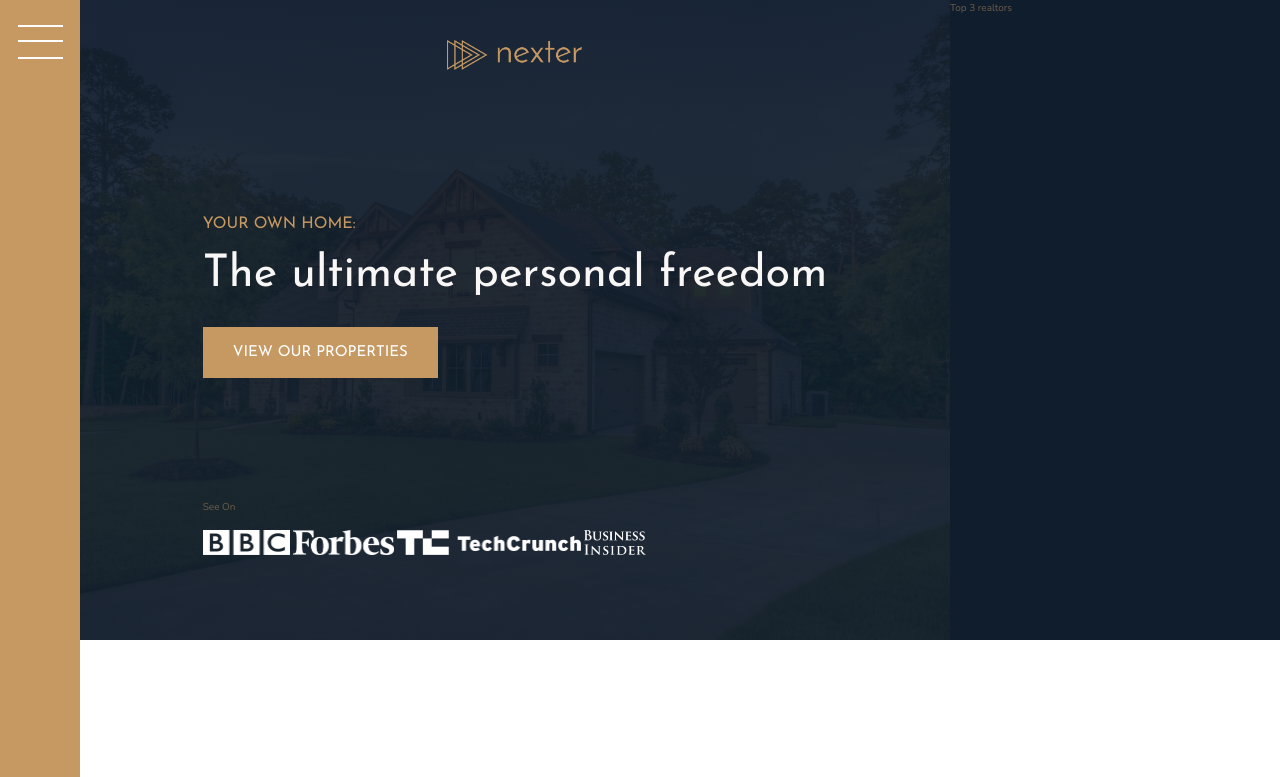
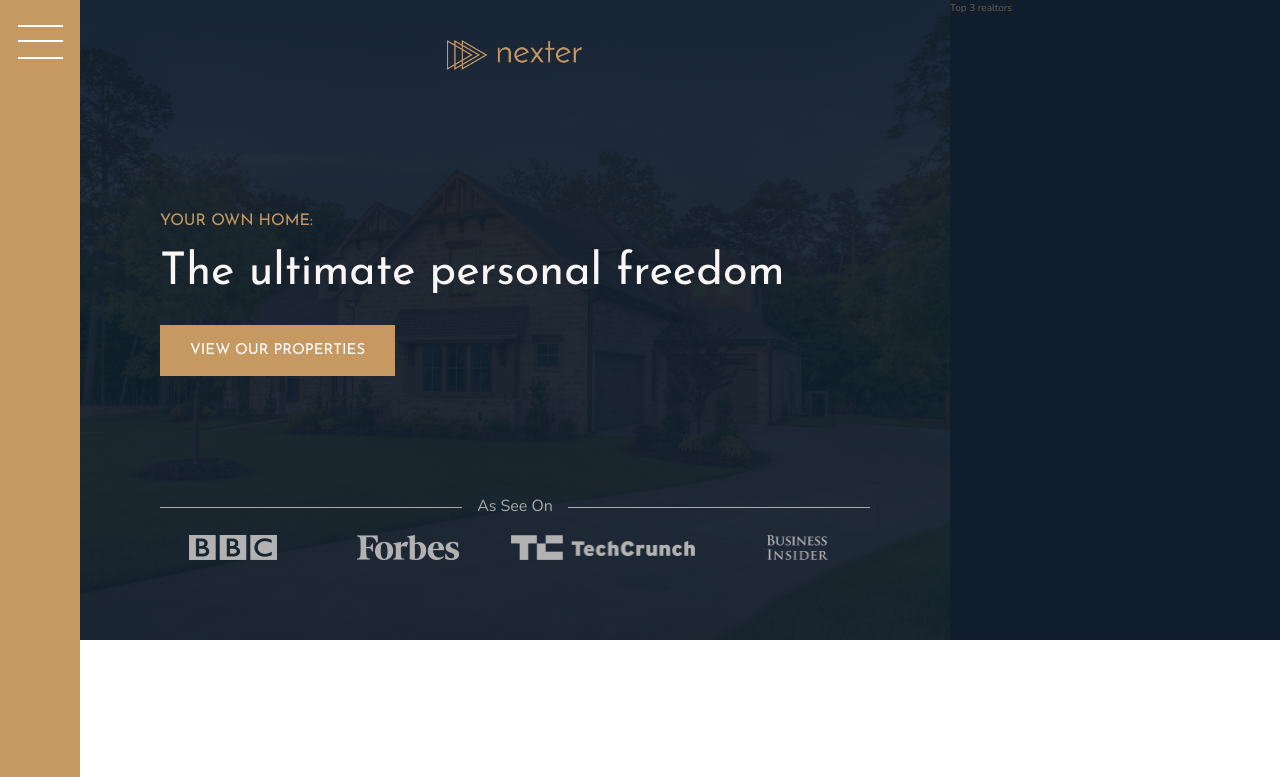
Before and after one commit to d88naimi/Nexter, a website: page index.html in a window 1280 px wide. Shown: the top 777 px of the page. Drawn offline with nearby package versions, Linux system fonts and the light colour scheme.

Commit message:
header left container loaded in with styles

```diff
--- a/index.html
+++ b/index.html
@@ -23,7 +23,7 @@
         <h3 class="heading-3">Your Own Home:</h3>
         <h1 class="heading-1">The ultimate personal freedom</h1>
         <button class="btn header__btn">View our properties</button>
-        <div class="header__seeon-text">See On</div>
+        <div class="header__seeon-text"> As See On</div>
         <div class="header__seeon-logos">
             <img src="img/logo-bbc.png" alt="Seen on logo 1">
             <img src="img/logo-forbes.png" alt="Seen on logo 2">
--- a/sass/_header.scss
+++ b/sass/_header.scss
@@ -1,8 +1,12 @@
-.header{
+.header {
   background-color: $color-grey-dark-1;
   grid-column: full-start / col-end 6;
 
-    background-image: linear-gradient(rgba($color-secondary, .93), rgba($color-secondary, .93)), url(../img/hero.jpeg);
+  background-image: linear-gradient(
+      rgba($color-secondary, 0.93),
+      rgba($color-secondary, 0.93)
+    ),
+    url(../img/hero.jpeg);
   background-size: cover;
   background-position: center;
   padding: 8rem;
@@ -14,28 +18,43 @@
 
   justify-content: center;
 
-    &__logo{
+  &__logo {
     height: 3rem;
     justify-self: center;
   }
 
-    &__btn{
+  &__btn {
     align-self: start;
     justify-self: start;
-
   }
 
-    &__seenon-text{
+  &__seeon-text {
+    font-size: 1.6rem;
+    color: $color-grey-light-2;
 
-    }
-    &__seeon-logos{
+    display: grid;
+    grid-template-columns: 1fr max-content 1fr;
+    gap: 1.5rem;
+    align-items: center;
 
 
-
-        img{
-            height: 2.5rem;
-            // width: 2.5rem;
+    &::before,
+    &::after {
+      content: "";
+      height: 1px;
+      display: block;
+      background-color: currentColor;
     }
   }
+  &__seeon-logos {
+    display: grid;
+    grid-template-columns: repeat(4, 1fr);
+    gap: 3rem;
+    justify-items: center;
 
+    img {
+      height: 2.5rem;
+      filter: brightness(70%);
     }
+  }
+}
```
Also changed, not shown: css/style.css. Lines whose indentation alone changed are shown as unchanged.
